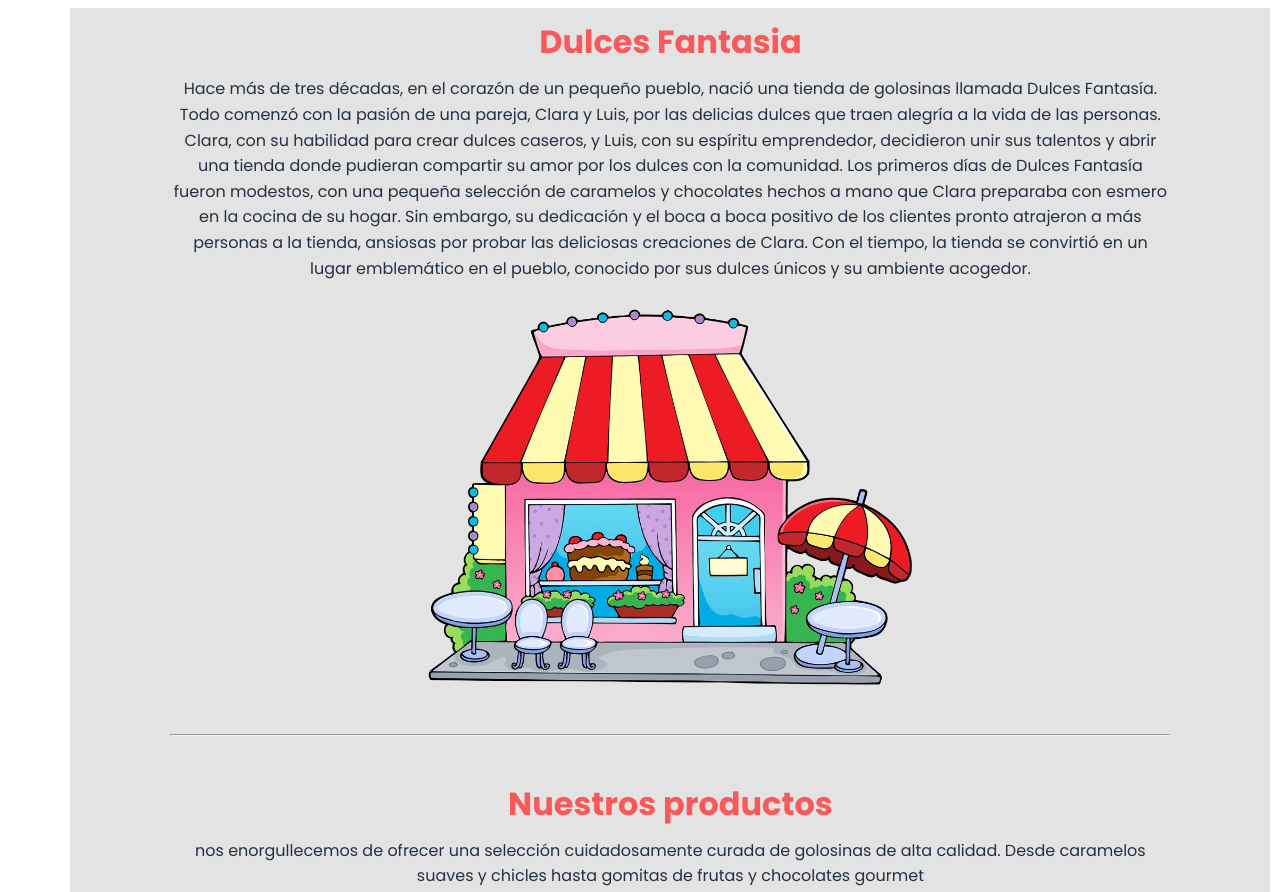
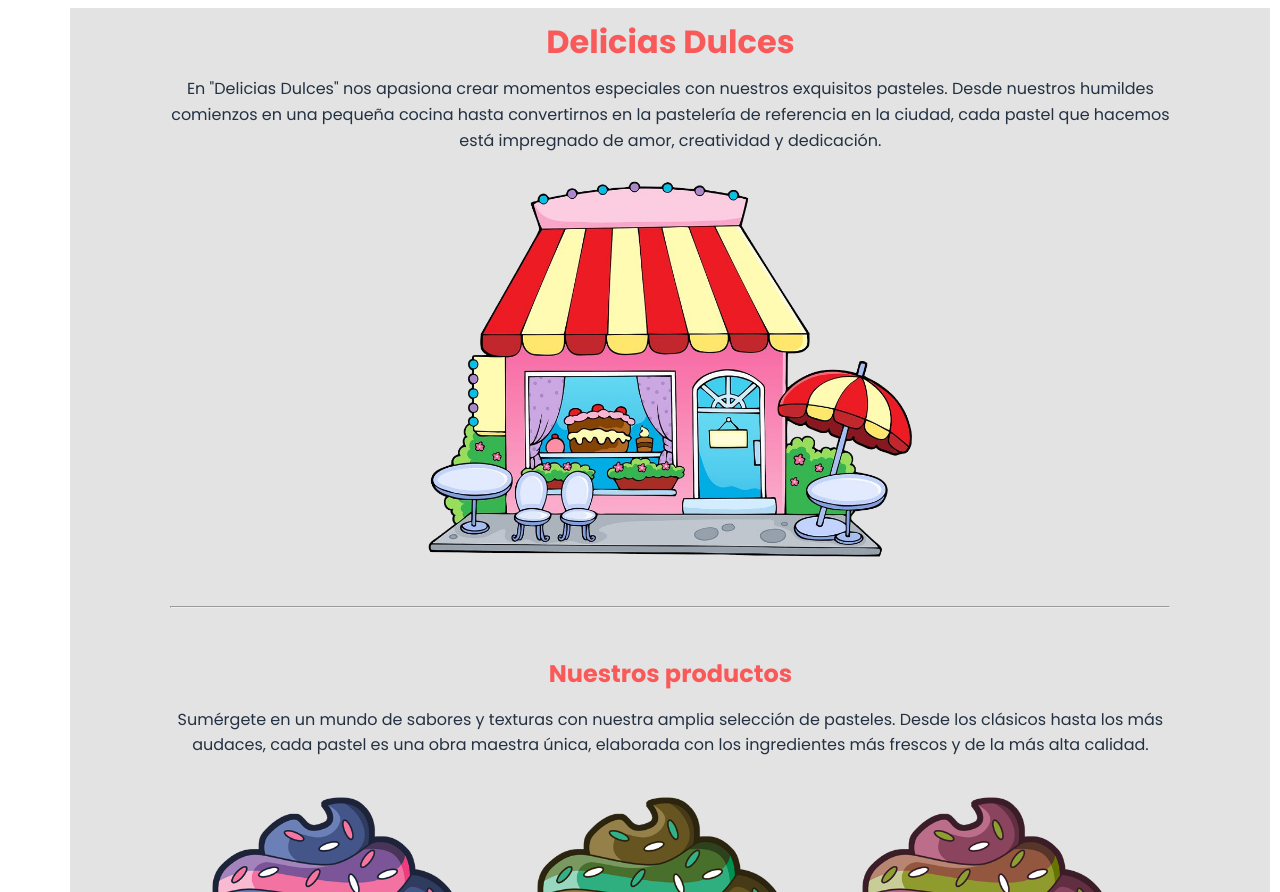
Before and after one commit to FranRodriguez3002/Clase5-UNTREF, a plain HTML site: page index.html in a window 1280 px wide. Shown: the top 892 px of the page. Drawn offline with Linux system fonts and the light colour scheme.

Commit message:
Actualizacion de informacion y favicon

```diff
--- a/index.html
+++ b/index.html
@@ -5,17 +5,14 @@
     <meta name="viewport" content="width=device-width, initial-scale=1.0">
     <link rel="stylesheet" href="style.css">
     <title>Document</title>
+    <link rel="icon" type="image/png" href="candy.png"/>
 </head>
 <body>
  <div class="container">
 
-<h1>Dulces Fantasia</h1>
+<h1>Delicias Dulces</h1>
 
-<center><p>Hace más de tres décadas, en el corazón de un pequeño pueblo, nació una tienda de golosinas llamada Dulces Fantasía. Todo comenzó con la pasión de una pareja, Clara y Luis, por las delicias dulces que traen alegría a la vida de las personas. Clara, con su habilidad para crear dulces caseros, y Luis, con su espíritu emprendedor, decidieron unir sus talentos y abrir una tienda donde pudieran compartir su amor por los dulces con la comunidad.
-
-    Los primeros días de Dulces Fantasía fueron modestos, con una pequeña selección de caramelos y chocolates hechos a mano que Clara preparaba con esmero en la cocina de su hogar. Sin embargo, su dedicación y el boca a boca positivo de los clientes pronto atrajeron a más personas a la tienda, ansiosas por probar las deliciosas creaciones de Clara.
-
-    Con el tiempo, la tienda se convirtió en un lugar emblemático en el pueblo, conocido por sus dulces únicos y su ambiente acogedor.</p></center>
+<center><p>En "Delicias Dulces" nos apasiona crear momentos especiales con nuestros exquisitos pasteles. Desde nuestros humildes comienzos en una pequeña cocina hasta convertirnos en la pastelería de referencia en la ciudad, cada pastel que hacemos está impregnado de amor, creatividad y dedicación.</p></center>
 
 <center><img src="pngwing.com.png" alt="Imagen principal" width="500"></center>
 
@@ -23,9 +20,9 @@
 <hr>
 <br>
 
-<h1>Nuestros productos</h1>
+<h2>Nuestros productos</h2>
 
-<center><p>nos enorgullecemos de ofrecer una selección cuidadosamente curada de golosinas de alta calidad. Desde caramelos suaves y chicles hasta gomitas de frutas y chocolates gourmet</p></center>
+<center><p>Sumérgete en un mundo de sabores y texturas con nuestra amplia selección de pasteles. Desde los clásicos hasta los más audaces, cada pastel es una obra maestra única, elaborada con los ingredientes más frescos y de la más alta calidad.</p></center>
 
 
 <ul>
@@ -38,6 +35,13 @@
 <hr>
 <br>
 
+<h2>Calidad inigualable</h2>
+
+<center><p>En "Delicias Dulces", nos comprometemos a ofrecer la mejor calidad en cada bocado. Utilizamos ingredientes frescos y de origen local siempre que sea posible, y nuestras recetas se preparan con meticulosa atención al detalle para garantizar la perfección en cada pastel.</p></center>
+<br>
+<hr>
+<br>
+
 <center><a href="https://github.com/FranRodriguez3002">GitHub</a></p></center>
 
 </div>
--- a/style.css
+++ b/style.css
@@ -8,12 +8,18 @@ body{
   background-color: #e3e3e3;
   background-size: 450px;
   width: 1200px;
-  height: 1450px;
+  height: 1550px;
   line-height: 1.6em;
   position: absolute;
 }
 
 h1{
+  font-family: 'poppins', monospace;
+  color: #f95959;
+  text-align: center;
+}
+
+h2{
   font-family: 'poppins', monospace;
   color: #f95959;
   text-align: center;
```
Also changed, not shown: candy.png (added).
